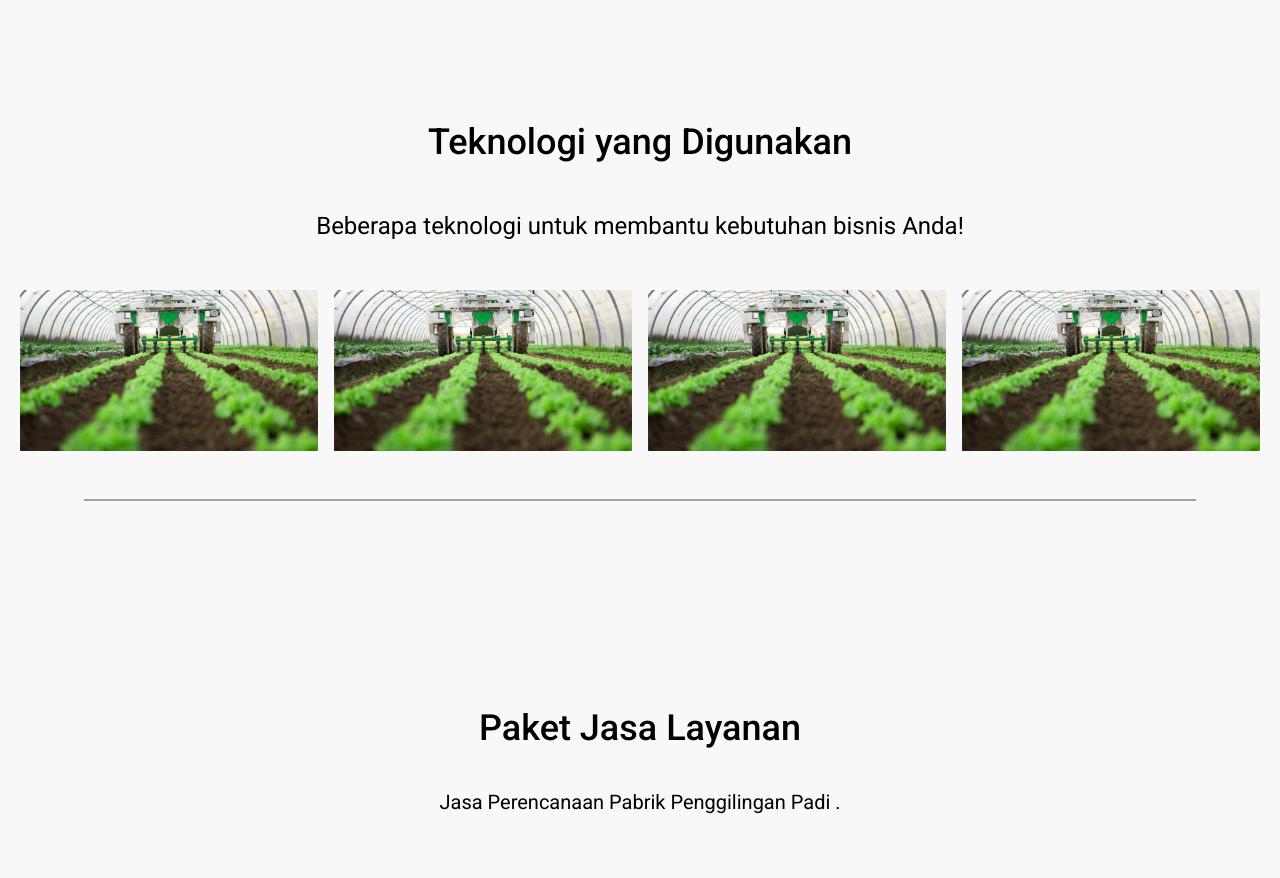
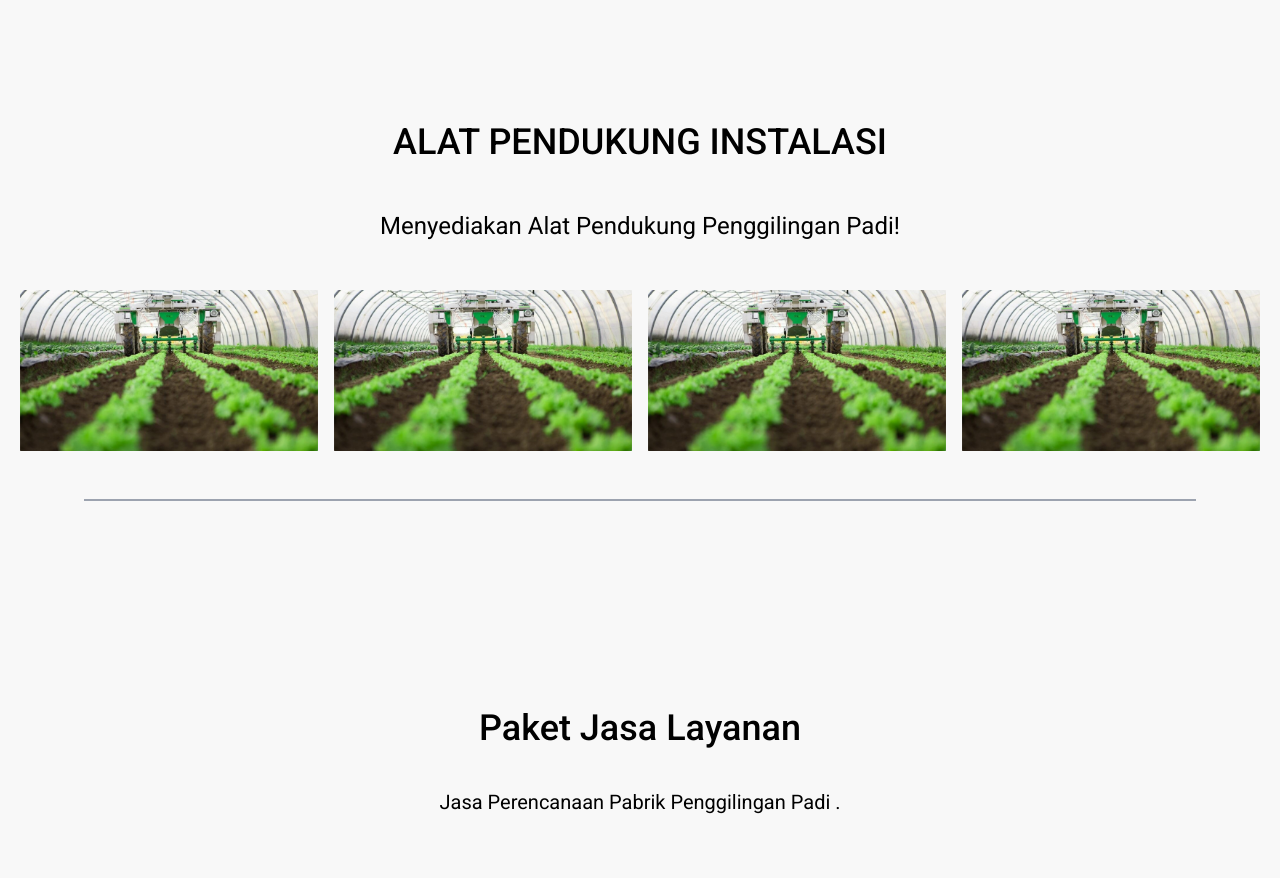
Before and after one commit to Phokade/phokade, a React (Vite) app: page / in a window 1280 px wide. Shown: the part 3780-4658 px from the top of the page. Built offline with nearby package versions, Linux system fonts and the light colour scheme.

Commit message:
Update TechStack.jsx

```diff
--- a/src/layers/TechStack.jsx
+++ b/src/layers/TechStack.jsx
@@ -6,8 +6,8 @@ export default function TechStack() {
 		<>
 			<div className="w-full h-[600px] flex justify-center items-center font-roboto">
 				<div className="flex flex-col font-roboto text-center gap-8 md:gap-12 px-5">
-					<h1 className="text-3xl md:text-4xl font-medium">Teknologi yang Digunakan</h1>
-					<p className="md:text-2xl leading-none text-sm">Beberapa teknologi untuk membantu kebutuhan bisnis Anda!</p>
+					<h1 className="text-3xl md:text-4xl font-medium">ALAT PENDUKUNG INSTALASI</h1>
+					<p className="md:text-2xl leading-none text-sm">Menyediakan Alat Pendukung Penggilingan Padi!</p>
 					<div className="grid md:grid-cols-4 grid-cols-2 gap-4">
 						{[1, 2, 3, 4].map((i) => (
 							<img key={i} src={imgGallery} alt="" />
```
